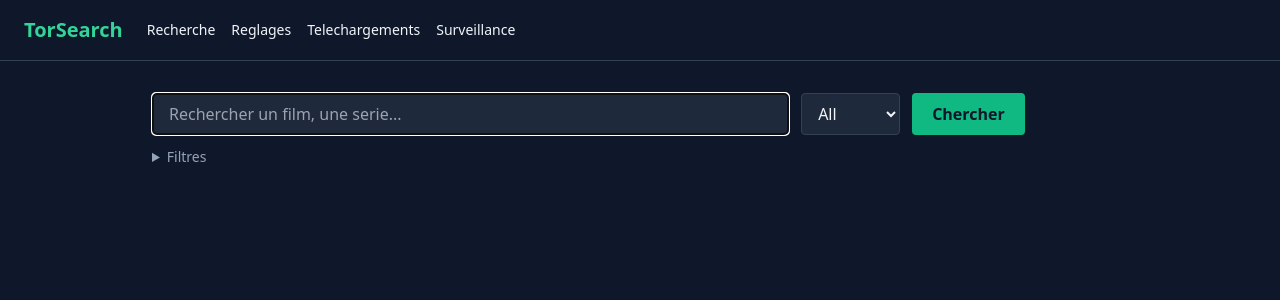
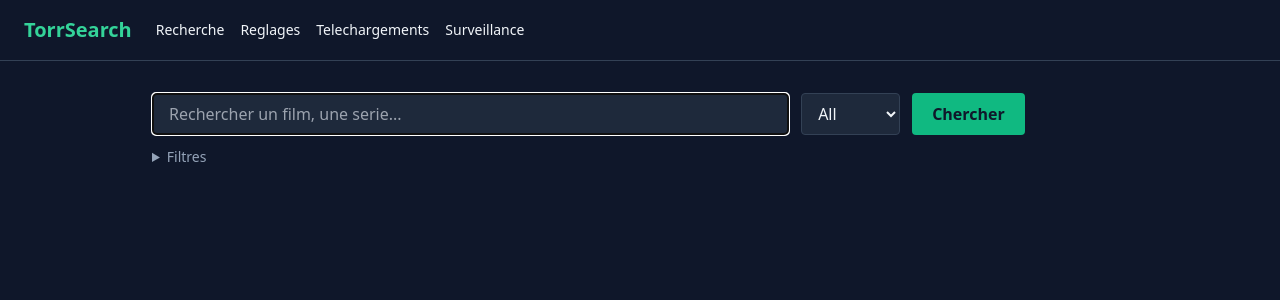
Before and after one commit to Larhatis/TorrSearch, a FastAPI app: page / in a window 1280 px wide. Shown: the top 300 px of the page. Run offline with FastAPI, Linux system fonts and the light colour scheme; some libraries are stand-ins or nearby versions.

Commit message:
chore: rename display name to TorrSearch
Aligne le nom affiché (titre, header, README) sur le nom du dépôt GitHub.
Le package Python reste `torsearch` (interne).

Co-Authored-By: Claude Opus 4.8 <noreply@anthropic.com>

```diff
--- a/torsearch/web/routes.py
+++ b/torsearch/web/routes.py
@@ -105,7 +105,7 @@ def create_app(ctx: AppContext, history=None, monitor=None) -> FastAPI:
             if monitor is not None:
                 await monitor.stop()
 
-    app = FastAPI(title="TorSearch", lifespan=lifespan)
+    app = FastAPI(title="TorrSearch", lifespan=lifespan)
     app.state.ctx = ctx
     app.state.history = history
     app.include_router(router)
--- a/torsearch/web/templates/base.html
+++ b/torsearch/web/templates/base.html
@@ -3,13 +3,13 @@
 <head>
   <meta charset="utf-8">
   <meta name="viewport" content="width=device-width, initial-scale=1">
-  <title>TorSearch</title>
+  <title>TorrSearch</title>
   <script src="https://cdn.tailwindcss.com"></script>
   <script src="https://unpkg.com/htmx.org@1.9.12"></script>
 </head>
 <body class="bg-slate-900 text-slate-100 min-h-screen">
   <header class="border-b border-slate-700 px-6 py-4 flex items-center gap-6">
-    <a href="/" class="text-xl font-bold text-emerald-400">TorSearch</a>
+    <a href="/" class="text-xl font-bold text-emerald-400">TorrSearch</a>
     <nav class="flex gap-4 text-sm">
       <a href="/" class="hover:text-emerald-400">Recherche</a>
       <a href="/settings" class="hover:text-emerald-400">Reglages</a>
```
Also changed, not shown: README.md.
